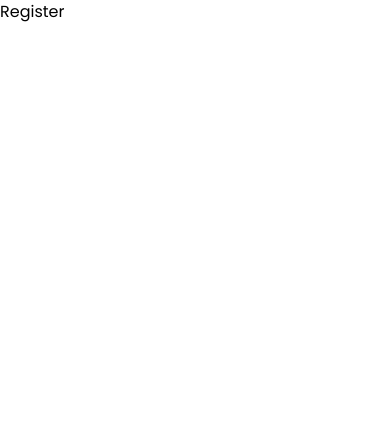
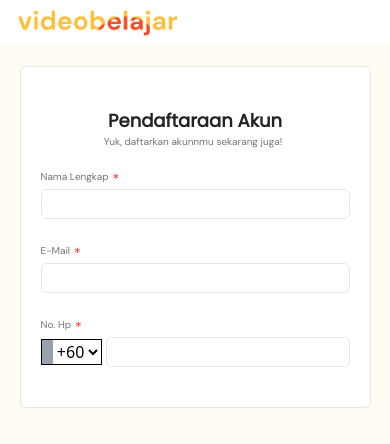
Before and after one commit to AdityaDifa/mission-ad-1-frontend, a React (Vite) app: page /Register in a window 390 px wide. Shown: the top 444 px of the page. Built offline with nearby package versions, Linux system fonts and the light colour scheme; some icons are missing.

Commit message:
register sampai di number phone

```diff
--- a/index.html
+++ b/index.html
@@ -1,8 +1,12 @@
-<!doctype html>
+<!DOCTYPE html>
 <html lang="en">
   <head>
     <meta charset="UTF-8" />
     <link rel="icon" type="image/svg+xml" href="/vite.svg" />
+    <link
+      rel="stylesheet"
+      href="https://cdn.jsdelivr.net/gh/lipis/flag-icons@7.3.2/css/flag-icons.min.css"
+    />
     <meta name="viewport" content="width=device-width, initial-scale=1.0" />
     <title>mission-ad-1-frontend</title>
   </head>
--- a/package.json
+++ b/package.json
@@ -11,6 +11,7 @@
   },
   "dependencies": {
     "@tailwindcss/vite": "^4.1.14",
+    "flag-icons": "^7.5.0",
     "react": "^19.1.1",
     "react-dom": "^19.1.1",
     "react-router-dom": "^7.9.3",
--- a/src/App.jsx
+++ b/src/App.jsx
@@ -1,23 +1,20 @@
-import { BrowserRouter as Router, Routes, Route } from "react-router-dom"
-import Beranda from "./pages/Beranda"
-import Login from "./pages/Login"
-import Register from "./pages/Register"
-import NotFound from "./pages/NotFound"
-import { useState } from "react"
+import { BrowserRouter as Router, Routes, Route } from "react-router-dom";
+import Beranda from "./pages/Beranda";
+import Login from "./pages/Login";
+import Register from "./pages/Register";
+import NotFound from "./pages/NotFound";
+import { useState } from "react";
 
 const App = () => {
-  const [loginStatus,setLoginStatus] = useState(false)
-  const [name,setName] = useState('')
-
   return (
     <Router>
       <Routes>
-        <Route path="/" element={<Beranda loginStatus={loginStatus} name={name}/>}/>
-        <Route path="/Register" element={<Register setName={setName}/>}/>
-        <Route path="/Login" element={<Login setLoginStatus={setLoginStatus}/>}/>
-        <Route path="*" element={<NotFound/>}/>
+        <Route path="/" element={<Beranda />} />
+        <Route path="/Register" element={<Register />} />
+        <Route path="/Login" element={<Login />} />
+        <Route path="*" element={<NotFound />} />
       </Routes>
     </Router>
-  )
-}
-export default App
+  );
+};
+export default App;
--- a/src/components/buttons/GoogleButton.jsx
+++ b/src/components/buttons/GoogleButton.jsx
@@ -1,7 +1,14 @@
 import googleIcon from "../../assets/google.png";
+
 const GoogleButton = () => {
+  const navigateToGoogle = () => {
+    window.open("https://www.google.com");
+  };
   return (
-    <button className="border-1 border-gray-300 flex flex-row items-center p-2 rounded-md justify-center">
+    <button
+      className="border-1 border-gray-300 flex flex-row items-center p-2 rounded-md justify-center"
+      onClick={navigateToGoogle}
+    >
       <img src={googleIcon} alt="" className="w-4 h-4 md:w-7 md:h-7" />
       <p className="ml-1 md:ml-3 text-bold text-gray-900 text-[10px] md:text-[16px]">
         Masuk dengan Google
--- a/src/components/InputComponent.jsx
+++ b/src/components/inputs/InputComponent.jsx
@@ -1,6 +1,6 @@
 import { useState } from "react";
-import hidePassword from "../assets/hide-password.png";
-import viewPassword from "../assets/view-password.png";
+import hidePassword from "../../assets/hide-password.png";
+import viewPassword from "../../assets/view-password.png";
 
 const InputComponent = ({ id, text, setText, typeText = "text" }) => {
   const [hideStatus, setHideStatus] = useState("hidden");
@@ -25,7 +25,7 @@ const InputComponent = ({ id, text, setText, typeText = "text" }) => {
         type={typeInput}
         value={text}
         onChange={(e) => setText(e.target.value)}
-        className="border-1 border-gray-200 rounded-md h-[30px] py-2 pl-2 pr-10 mb-5 text-[10px] md:text-[14px] w-full"
+        className="border-1 border-gray-200 rounded-md h-[30px] py-2 pl-2 pr-10 text-[10px] md:text-[14px] w-full"
       />
       {typeText === "password" && (
         <button
--- /dev/null
+++ b/src/components/inputs/InputPhoneNumber.jsx
@@ -0,0 +1,48 @@
+const InputPhoneNumber = ({ setFlag }) => {
+  const flags = [
+    {
+      number: "+62",
+      flag: "fi fi-id",
+    },
+    {
+      number: "+60",
+      flag: "fi fi-my",
+    },
+    {
+      number: "+61",
+      flag: "fi fi-au",
+    },
+    {
+      number: "+63",
+      flag: "fi fi-ph",
+    },
+  ];
+
+  const changeFlagIcon = (e, setFlag) => {
+    setFlag(e.target.value);
+    const icon = document.getElementById("idFlag");
+    const classIcon = flags.find((flag) => flag.number === e.target.value);
+    icon.className = classIcon.flag;
+  };
+
+  return (
+    <div className="flex w-full">
+      <div className="basis-1/3 bg-gray-400">
+        <span id="idFlag" className="fi fi-my"></span>
+      </div>
+      <div className="basis-2/3">
+        <select
+          name="flag"
+          id="flag"
+          onChange={(e) => changeFlagIcon(e, setFlag)}
+        >
+          <option value="+60">+60</option>
+          <option value="+61">+61</option>
+          <option value="+62">+62</option>
+          <option value="+63">+63</option>
+        </select>
+      </div>
+    </div>
+  );
+};
+export default InputPhoneNumber;
--- a/src/layout/FormLayout.jsx
+++ b/src/layout/FormLayout.jsx
@@ -1,7 +1,7 @@
 const FormLayout = ({ children }) => {
   return (
     <main className="bg-[#fffdf3] flex justify-center w-full h-screen">
-      <div className="bg-white rounded-md border-1 border-gray-200 w-[90%] md:w-[50%] mt-5 md:mt-20 h-fit px-5 py-10 flex flex-col items-center">
+      <div className="bg-white rounded-md border-1 border-gray-200 w-[90%] md:w-[40%] mt-5 md:mt-20 h-fit px-5 py-10 flex flex-col items-center">
         {children}
       </div>
     </main>
--- a/src/pages/Login.jsx
+++ b/src/pages/Login.jsx
@@ -3,13 +3,14 @@ import Logo from "../assets/Logo.png";
 import FormLayout from "../layout/FormLayout";
 import TitleText from "../components/texts/TitleText";
 import { useState } from "react";
-import InputComponent from "../components/inputComponent";
+import InputComponent from "../components/inputs/InputComponent";
 import NormalText from "../components/texts/NormalText";
 import SubmitButton from "../components/buttons/SubmitButton";
 import SecondaryLoginButton from "../components/buttons/SecondaryLoginButton";
 import { Link } from "react-router-dom";
 import AtauDesign from "../components/texts/AtauDesign";
 import GoogleButton from "../components/buttons/GoogleButton";
+import LoginHandle from "../services/LoginHandle";
 
 const Login = () => {
   const [email, setEmail] = useState("");
@@ -19,18 +20,22 @@ const Login = () => {
     <div className="flex flex-col h-screen">
       <NavbarLayout>
         <div className="w-[50%]">
-          <img src={Logo} alt="" />
+          <img src={Logo} alt="" className="md:ml-20" />
         </div>
       </NavbarLayout>
       <FormLayout>
         <TitleText text="Masuk ke Akun" />
         <NormalText text={"Yuk, lanjutin belajarmu di videobelajar"} />
-        <form action="" className="w-full flex flex-col">
+        <form
+          className="w-full flex flex-col"
+          onSubmit={(e) => LoginHandle(e, email, password)}
+        >
           <label htmlFor="email" className="flex flex-row">
             <NormalText text={"E-Mail"} />
             <p className="text-sm text-red-500">*</p>
           </label>
           <InputComponent id={"email"} text={email} setText={setEmail} />
+          <br />
           <label htmlFor="password" className="flex flex-row">
             <NormalText text={"Kata Sandi"} />
             <p className="text-sm text-red-500">*</p>
@@ -41,6 +46,7 @@ const Login = () => {
             setText={setPassword}
             typeText="password"
           />
+          <br />
           <a
             href=""
             className="text-[10px] md:text-[14px] mb-2 mt-[-15px] text-right font-DMsans"
@@ -48,12 +54,14 @@ const Login = () => {
             Lupa Password?
           </a>
           <SubmitButton text={"Masuk"} />
+        </form>
+        <div className="flex flex-col w-full">
           <Link to={"/Register"}>
             <SecondaryLoginButton text={"Daftar"} />
           </Link>
           <AtauDesign />
           <GoogleButton />
-        </form>
+        </div>
       </FormLayout>
     </div>
   );
--- a/src/pages/Register.jsx
+++ b/src/pages/Register.jsx
@@ -1,4 +1,65 @@
+import NavbarLayout from "../layout/NavbarLayout";
+import Logo from "../assets/Logo.png";
+import FormLayout from "../layout/FormLayout";
+import TitleText from "../components/texts/TitleText";
+import NormalText from "../components/texts/NormalText";
+import { useState } from "react";
+import InputComponent from "../components/inputs/InputComponent";
+import InputPhoneNumber from "../components/inputs/InputPhoneNumber";
+
 const Register = () => {
-    return <h1>Register</h1>
-}
-export default Register
+  const [fullName, setFullName] = useState("");
+  const [email, setEmail] = useState("");
+  const [flag, setFlag] = useState("+60");
+  const [phoneNumber, setPhoneNumber] = useState("");
+  const [password, setPassword] = useState("");
+  const [confirmPassword, setConfirmPassword] = useState("");
+  return (
+    <div className="flex flex-col h-screen">
+      <NavbarLayout>
+        <div className="w-[50%]">
+          <img src={Logo} alt="" className="md:ml-20" />
+        </div>
+      </NavbarLayout>
+      <FormLayout>
+        <TitleText text={"Pendaftaraan Akun"} />
+        <NormalText text={"Yuk, daftarkan akunnmu sekarang juga!"} />
+        <form className="w-full flex flex-col">
+          <label htmlFor="fullName" className="flex flex-row mt-5 md:mt-10">
+            <NormalText text={"Nama Lengkap"} />
+            <p className="text-sm text-red-500">*</p>
+          </label>
+          <InputComponent
+            id={"fullName"}
+            text={fullName}
+            setText={setFullName}
+          />
+          <br />
+          <label htmlFor="email" className="flex flex-row">
+            <NormalText text={"E-Mail"} />
+            <p className="text-sm text-red-500">*</p>
+          </label>
+          <InputComponent id={"email"} text={email} setText={setEmail} />
+          <br />
+
+          <label htmlFor="phoneNumber" className="flex flex-row">
+            <NormalText text={"No. Hp"} />
+            <p className="text-sm text-red-500">*</p>
+          </label>
+          <div className=" w-full flex justify-between items-center gap-1">
+            <div className="basis-1/4 border-1">
+              <InputPhoneNumber setFlag={setFlag} />
+            </div>
+            <InputComponent
+              className="basis-3/4"
+              id={"phoneNumber"}
+              text={phoneNumber}
+              setText={setPhoneNumber}
+            />
+          </div>
+        </form>
+      </FormLayout>
+    </div>
+  );
+};
+export default Register;
--- /dev/null
+++ b/src/services/LoginHandle.js
@@ -0,0 +1,19 @@
+const alertUser = () => {
+  return alert("Account not found");
+};
+
+const LoginHandle = (e, email, password) => {
+  e.preventDefault();
+  const accounts = localStorage.getItem("account");
+  if (accounts == null) {
+    return alertUser();
+  }
+  for (const acc of accounts) {
+    if (acc.username === email && acc.password === password) {
+      localStorage.setItem("isLoggedIn", true);
+      return navigate("/");
+    }
+  }
+  alertUser;
+};
+export default LoginHandle;
```
Also changed, not shown: 1 other file (tests, documents, lock files or other folders).
